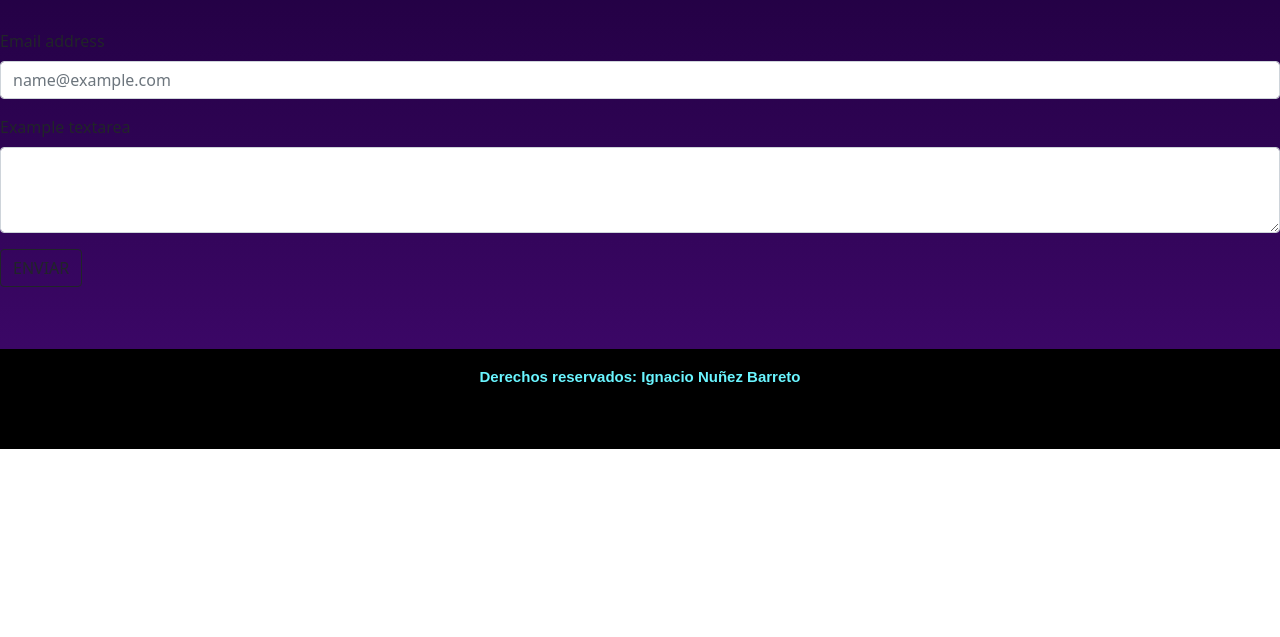
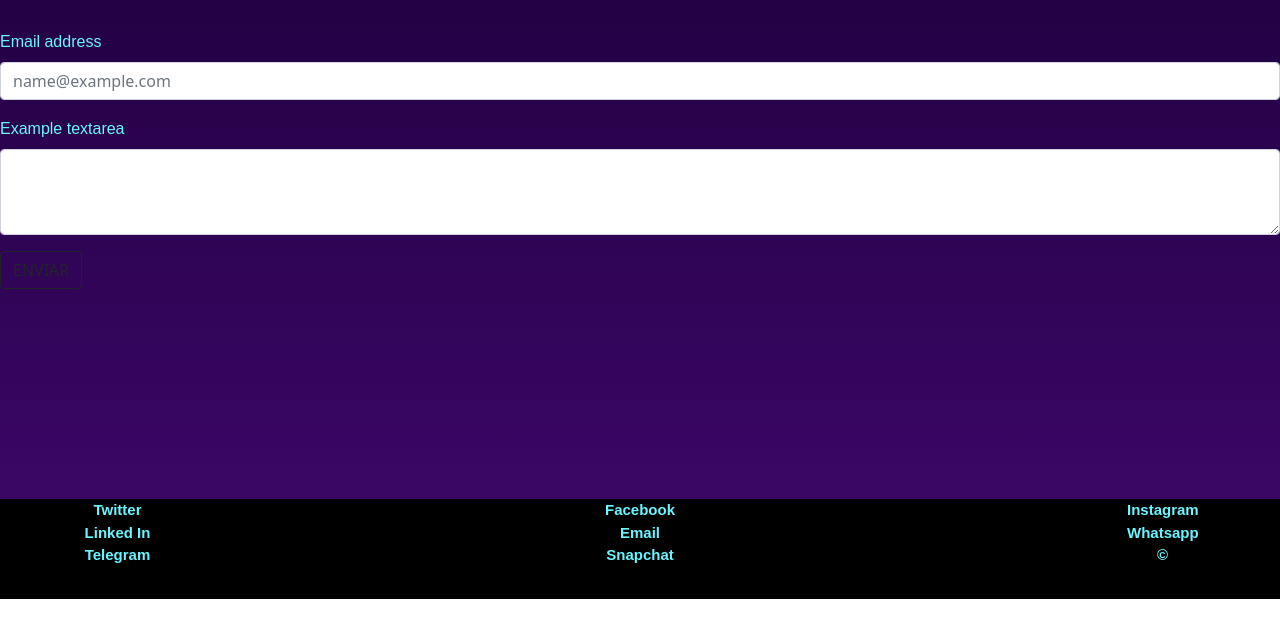
Before and after one commit to nachonb/NFTWorld, a website: page html/Contacto.html in a window 1280 px wide. Shown: the part 101-738 px from the top of the page. Drawn offline with nearby package versions, Linux system fonts and the light colour scheme; a web font is replaced by a local one.

Commit message:
Proyecto entrega

```diff
--- a/html/Contacto.css
+++ b/html/Contacto.css
@@ -1,5 +1,10 @@
 header{
     width: 100%;
+}
+
+.form-label{
+    font-family: 'Genos', sans-serif;
+    color: rgb(106, 245, 255) ;
 }
 
 
@@ -41,7 +46,7 @@ h2{
 
 main{background-image: linear-gradient(rgb(33, 0, 65) , rgb(59, 7, 102));
     grid-area: main;
-    height: 400px;
+    height: 550px;
 
     }
 
@@ -60,11 +65,12 @@ footer{height: 100px;
     background-size: cover;
     list-style-type: none;
     font-weight: bold;
-    font-size: 30px;
+    font-size: 15px;
     font-family: 'Genos', sans-serif;
     text-decoration: none;
     color: rgb(106, 245, 255);
     text-align: center;
+    grid-area: footer;
 }
 
 #footerFrase{
--- a/html/Contacto.html
+++ b/html/Contacto.html
@@ -50,7 +50,24 @@
     </main>
 
     <footer>
-        <p id="footerFrase"> Derechos reservados: Ignacio Nuñez Barreto </p>
+        <div class="container">
+
+            <div class="row">
+                <div class="col-2 col-sm-4 col-md-6 col-lg-1" id="hijoUno">Twitter</div>
+                <div class="col-2 col-sm-4 col-md-4 col-lg-10" id="hijoDos">Facebook</div>
+                <div class="col-8 col-sm-4 col-md-2 col-lg-1" id="hijoTres">Instagram</div>
+            </div>
+            <div class="row">
+                <div class="col-2 col-sm-4 col-md-6 col-lg-1" id="hijoUno">Linked In</div>
+                <div class="col-2 col-sm-4 col-md-4 col-lg-10" id="hijoDos">Email</div>
+                <div class="col-8 col-sm-4 col-md-2 col-lg-1" id="hijoTres">Whatsapp</div>
+            </div>
+            <div class="row">
+                <div class="col-2 col-sm-4 col-md-6 col-lg-1" id="hijoUno">Telegram</div>
+                <div class="col-2 col-sm-4 col-md-4 col-lg-10" id="hijoDos">Snapchat</div>
+                <div class="col-8 col-sm-4 col-md-2 col-lg-1" id="hijoTres"> ©</div>
+            </div>
+
     </footer>
 
     <script src="https://cdn.jsdelivr.net/npm/bootstrap@5.1.3/dist/js/bootstrap.bundle.min.js" integrity="sha384-ka7Sk0Gln4gmtz2MlQnikT1wXgYsOg+OMhuP+IlRH9sENBO0LRn5q+8nbTov4+1p" crossorigin="anonymous"></script>
--- a/html/Galeria.css
+++ b/html/Galeria.css
@@ -61,7 +61,7 @@ footer{height: 100px;
     background-size: cover;
     list-style-type: none;
     font-weight: bold;
-    font-size: 30px;
+    font-size: 15px;
     font-family: 'Genos', sans-serif;
     text-decoration: none;
     color: rgb(106, 245, 255);
--- a/html/Juegos-NFT.css
+++ b/html/Juegos-NFT.css
@@ -48,6 +48,7 @@ p{
     font-family: 'Genos', sans-serif;
     display: inline-block;
     width: 50%;
+    text-align: center;
 
 
 }
--- a/html/Tokens.css
+++ b/html/Tokens.css
@@ -112,11 +112,12 @@ footer{height: 100px;
     background-size: cover;
     list-style-type: none;
     font-weight: bold;
-    font-size: 30px;
+    font-size: 15px;
     font-family: 'Genos', sans-serif;
     text-decoration: none;
     color: rgb(106, 245, 255);
     text-align: center;
+    grid-area: footer;
 }
 
 #footerFrase{
```
Also changed, not shown: html/Tokens.html (+19 -2 lines), scss/prueba.scss (+6 -3 lines), css/pruebacss.css.
